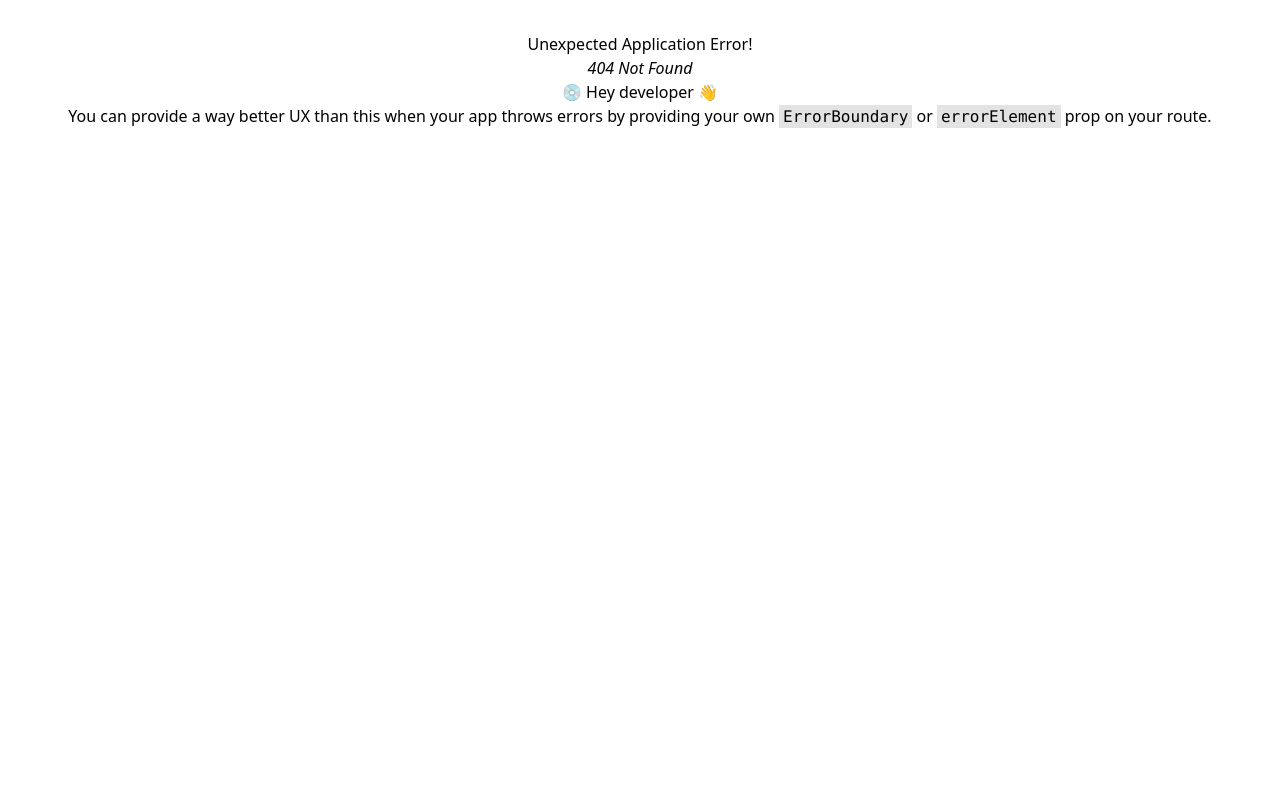
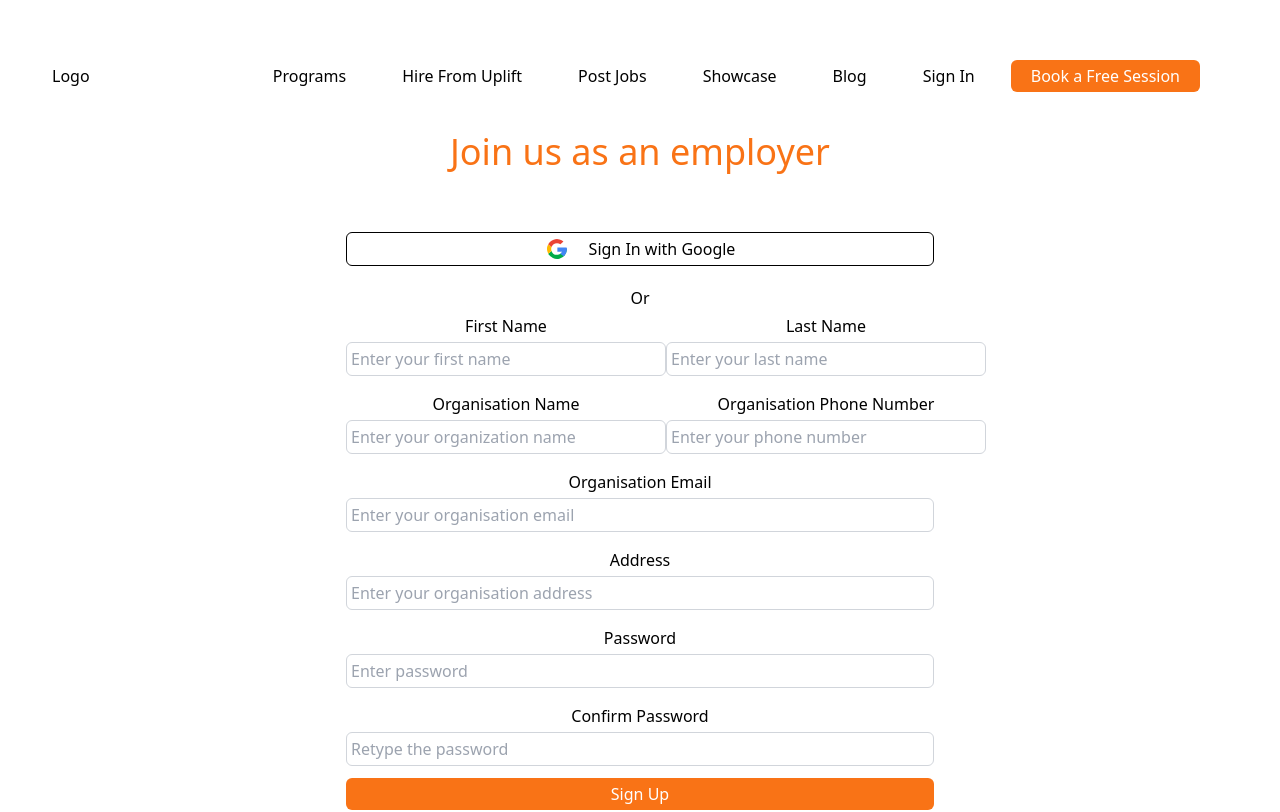
Before and after one commit to Fahim-2001/uplift-frontend, a React (Vite) app: page /employer-signup in a window 1280 px wide. Before the commit this address had no page. Shown: the top 812 px of the page. Built offline with nearby package versions, Linux system fonts and the light colour scheme.

Commit message:
Added employer signup functionality

```diff
--- a/src/components/CustomInputField.jsx
+++ b/src/components/CustomInputField.jsx
@@ -8,7 +8,7 @@ const CustomInputField = ({ fieldData }) => {
       <input
         type={type}
         placeholder={placeholder}
-        className={title === "First Name" || title === "Last Name" ? namesFieldStyle : normalFieldStyle}
+        className={title === "First Name" || title === "Last Name" || title === "Organisation Name" || title === "Organisation Phone Number" ? namesFieldStyle : normalFieldStyle}
         {...register(name, {
           required: errMsg,
         })}
--- /dev/null
+++ b/src/components/EmployerSignUpForm.jsx
@@ -0,0 +1,199 @@
+import { useRef, useState } from "react";
+import CustomInputField from "./CustomInputField";
+import { useNavigate } from "react-router-dom";
+import { useForm } from "react-hook-form";
+import StyledButton from "./StyledButton";
+import axios from "axios";
+import { toast } from "react-toastify";
+
+const EmployerSignUpForm = () => {
+  const [passErr, setPassErr] = useState("");
+  const navigate = useNavigate();
+  const formRef = useRef();
+  const {
+    register,
+    handleSubmit,
+    formState: { errors },
+  } = useForm();
+
+  const handleEmployerSignUp = (data) => {
+    try {
+        if(data.password !== data.confirmPassword){
+            setPassErr("Password did'n match");
+            return;
+        }else{
+            setPassErr("");
+        }
+
+        axios.post("http://localhost:8000/api/v1/user", data).then((response) => {
+        // console.log("User => ", response);
+        localStorage.setItem("user", JSON.stringify(response.data.tokenizedUser));
+        if (response.status == 201) {
+          toast.success("Registration Successful", {
+            position: "top-center",
+            autoClose: 1000,
+          });
+          navigate("/");
+        } else {
+          toast.warning("Registration Failed, Please Try Again!", {
+            position: "top-center",
+            autoClose: 1000,
+          });
+        }
+      });
+      console.log(data);
+    } catch (error) {
+      console.log(error.message);
+    }
+  };
+  const signInBtn = {
+    name: "Sign Up",
+    style:
+      "bg-orange-500 hover:bg-orange-600 px-5 py-1 text-white rounded-md w-full",
+  };
+  return (
+    <section>
+      <form
+        action="POST"
+        ref={formRef}
+        onSubmit={handleSubmit(handleEmployerSignUp)}
+      >
+        <div className="flex flex-col lg:flex-row lg:justify-between mb-3">
+          <div className="mb-3 lg:mb-0">
+            <CustomInputField
+              fieldData={{
+                title: "First Name",
+                type: "text",
+                placeholder: "Enter your first name",
+                register,
+                name: "firstName",
+                errMsg: "Provide your first name",
+              }}
+            />
+            {errors.firstName && (
+              <p className="text-red-600">{errors.firstName?.message}</p>
+            )}
+          </div>
+
+          <div>
+            <CustomInputField
+              fieldData={{
+                title: "Last Name",
+                type: "text",
+                placeholder: "Enter your last name",
+                register,
+                name: "lastName",
+                errMsg: "Provide your last name",
+              }}
+            />
+            {errors.lastName && (
+              <p className="text-red-600">{errors.lastName?.message}</p>
+            )}
+          </div>
+        </div>
+
+        <div className="flex flex-col lg:flex-row lg:justify-between mb-3">
+          <div className="mb-3 lg:mb-0">
+            <CustomInputField
+              fieldData={{
+                title: "Organisation Name",
+                type: "text",
+                placeholder: "Enter your organization name",
+                register,
+                name: "orgName",
+                errMsg: "Provide your organization name",
+              }}
+            />
+            {errors.orgName && (
+              <p className="text-red-600">{errors.orgName?.message}</p>
+            )}
+          </div>
+
+          <div>
+            <CustomInputField
+              fieldData={{
+                title: "Organisation Phone Number",
+                type: "text",
+                placeholder: "Enter your phone number",
+                register,
+                name: "phoneNumber",
+                errMsg: "Provide your phone number",
+              }}
+            />
+            {errors.phoneNumber && (
+              <p className="text-red-600">{errors.phoneNumber?.message}</p>
+            )}
+          </div>
+        </div>
+
+        <div className="mb-3">
+          <CustomInputField
+            fieldData={{
+              title: "Organisation Email",
+              type: "email",
+              placeholder: "Enter your organisation email",
+              register,
+              name: "email",
+              errMsg: "Provide your organisation email",
+            }}
+          />
+          {errors.email && (
+            <p className="text-red-600">{errors.email?.message}</p>
+          )}
+        </div>
+
+        <div className="mb-3">
+          <CustomInputField
+            fieldData={{
+              title: "Address",
+              type: "text",
+              placeholder: "Enter your organisation address",
+              register,
+              name: "address",
+              errMsg: "Provide your organisation address",
+            }}
+          />
+          {errors.address && (
+            <p className="text-red-600">{errors.address?.message}</p>
+          )}
+        </div>
+
+        <div className="mb-3">
+          <CustomInputField
+            fieldData={{
+              title: "Password",
+              type: "password",
+              placeholder: "Enter password",
+              register,
+              name: "password",
+              errMsg: "Please provide your password",
+            }}
+          />
+          {errors.password && (
+            <p className="text-red-600">{errors.password?.message}</p>
+          )}
+        </div>
+
+        <div className="mb-3">
+          <CustomInputField
+            fieldData={{
+              title: "Confirm Password",
+              type: "password",
+              placeholder: "Retype the password",
+              register,
+              name: "confirmPassword",
+              errMsg: "Please retype your password",
+            }}
+          />
+          {(errors.confirmPassword && (
+            <p className="text-red-600">{errors.confirmPassword?.message}</p>
+          )) ||
+            (passErr && <p className="text-red-600">{passErr}</p>)}
+        </div>
+        <StyledButton btn={signInBtn} />
+      </form>
+    </section>
+  );
+};
+
+export default EmployerSignUpForm;
--- a/src/components/Header.jsx
+++ b/src/components/Header.jsx
@@ -13,7 +13,7 @@ const Header = () => {
     setAnchorEl(null);
   };
   const handleSignOut = () => {
-    localStorage.removeItem('user');
+    localStorage.removeItem("user");
     window.location.reload();
   };
 
@@ -21,12 +21,16 @@ const Header = () => {
     "block lg:inline rounded-md px-5 py-1 lg:mx-2 hover:bg-gray-200";
 
   const user = useContext(LoggedInUserContext);
-
   const navLinks = (
     <div className="px-5 lg:flex">
       <Link className={navStyle}>Programs</Link>
-      {user?.roleId == 4 ||
-        (user == null && <Link className={navStyle}>Hire From Uplift</Link>)}
+      {(user?.roleId == 4 || user == null) && (
+        <>
+          <Link className={navStyle}>Hire From Uplift</Link>
+          <Link className={navStyle}>Post Jobs</Link>
+        </>
+      )}
+      {user?.roleId === 5 && <Link className={navStyle}>Apply Jobs</Link>}
       <Link className={navStyle}>Showcase</Link>
       <Link className={navStyle}>Blog</Link>
       {!user && (
--- /dev/null
+++ b/src/pages/EmployerSignUp.jsx
@@ -0,0 +1,88 @@
+import { Link } from "react-router-dom";
+import StyledButton from "../components/StyledButton";
+import EmployerSignUpForm from "../components/EmployerSignUpForm";
+
+const EmployerSignUp = () => {
+    const googleSignInBtn = {
+        name: (
+          <p className="flex justify-center items-center gap-5">
+            <svg
+              width="24px"
+              height="24px"
+              viewBox="0 0 32 32"
+              data-name="Layer 1"
+              id="Layer_1"
+              xmlns="http://www.w3.org/2000/svg"
+              fill="#000000"
+            >
+              <g id="SVGRepo_bgCarrier" strokeWidth="0"></g>
+              <g
+                id="SVGRepo_tracerCarrier"
+                strokeLinecap="round"
+                strokeLinejoin="round"
+              ></g>
+              <g id="SVGRepo_iconCarrier">
+                <path
+                  d="M23.75,16A7.7446,7.7446,0,0,1,8.7177,18.6259L4.2849,22.1721A13.244,13.244,0,0,0,29.25,16"
+                  fill="#00ac47"
+                ></path>
+                <path
+                  d="M23.75,16a7.7387,7.7387,0,0,1-3.2516,6.2987l4.3824,3.5059A13.2042,13.2042,0,0,0,29.25,16"
+                  fill="#4285f4"
+                ></path>
+                <path
+                  d="M8.25,16a7.698,7.698,0,0,1,.4677-2.6259L4.2849,9.8279a13.177,13.177,0,0,0,0,12.3442l4.4328-3.5462A7.698,7.698,0,0,1,8.25,16Z"
+                  fill="#ffba00"
+                ></path>
+                <polygon
+                  fill="#2ab2db"
+                  points="8.718 13.374 8.718 13.374 8.718 13.374 8.718 13.374"
+                ></polygon>
+                <path
+                  d="M16,8.25a7.699,7.699,0,0,1,4.558,1.4958l4.06-3.7893A13.2152,13.2152,0,0,0,4.2849,9.8279l4.4328,3.5462A7.756,7.756,0,0,1,16,8.25Z"
+                  fill="#ea4435"
+                ></path>
+                <polygon
+                  fill="#2ab2db"
+                  points="8.718 18.626 8.718 18.626 8.718 18.626 8.718 18.626"
+                ></polygon>
+                <path
+                  d="M29.25,15v1L27,19.5H16.5V14H28.25A1,1,0,0,1,29.25,15Z"
+                  fill="#4285f4"
+                ></path>
+              </g>
+            </svg>
+            <span>Sign In with Google</span>
+          </p>
+        ),
+        style:
+          "border border-black hover:bg-gray-300 px-5 py-1 my-5 rounded-md w-full",
+        func: () => console.log("Google SignIn Clicked!"),
+      };
+  return (
+    <section>
+    <p className="text-3xl lg:text-4xl text-center text-orange-500 font-medium mb-10">
+      Join us as an employer
+    </p>
+    <div className="w-4/5 lg:w-1/2 mx-auto">
+      <StyledButton btn={googleSignInBtn} />
+      <p className="text-center font-medium">Or</p>
+      <EmployerSignUpForm/>
+      <p className="text-sm text-right my-2">
+        Already have an account?{" "}
+        <Link className="text-blue-900" to="/signin">
+          Sign In
+        </Link>
+      </p>
+      <p className="text-sm text-right my-2">
+        Want to learn from us?{" "}
+        <Link className="text-blue-900" to="/student-signup">
+          Join as a student.
+        </Link>
+      </p>
+    </div>
+  </section>
+  )
+}
+
+export default EmployerSignUp
--- a/src/pages/SignIn.jsx
+++ b/src/pages/SignIn.jsx
@@ -70,8 +70,12 @@ const SignIn = () => {
         <SignInForm />
         <p className="text-sm text-right my-2">
           Don&apos;t have any account?{" "}
-          <Link className="text-blue-900" to="/signup">
-            Sign Up
+          <Link className="text-blue-900" to="/student-signup">
+            Join as a Student{" "}
+          </Link>
+          or{" "}
+          <Link className="text-blue-900" to="/employer-signup">
+            an Employer
           </Link>
         </p>
       </div>
```
Also changed, not shown: src/contexts/LoggeInUserProvider.jsx (+4 -4 lines), src/routes/Routes.jsx (+6 -1 lines), 1 other file (tests, documents, lock files or other folders).
